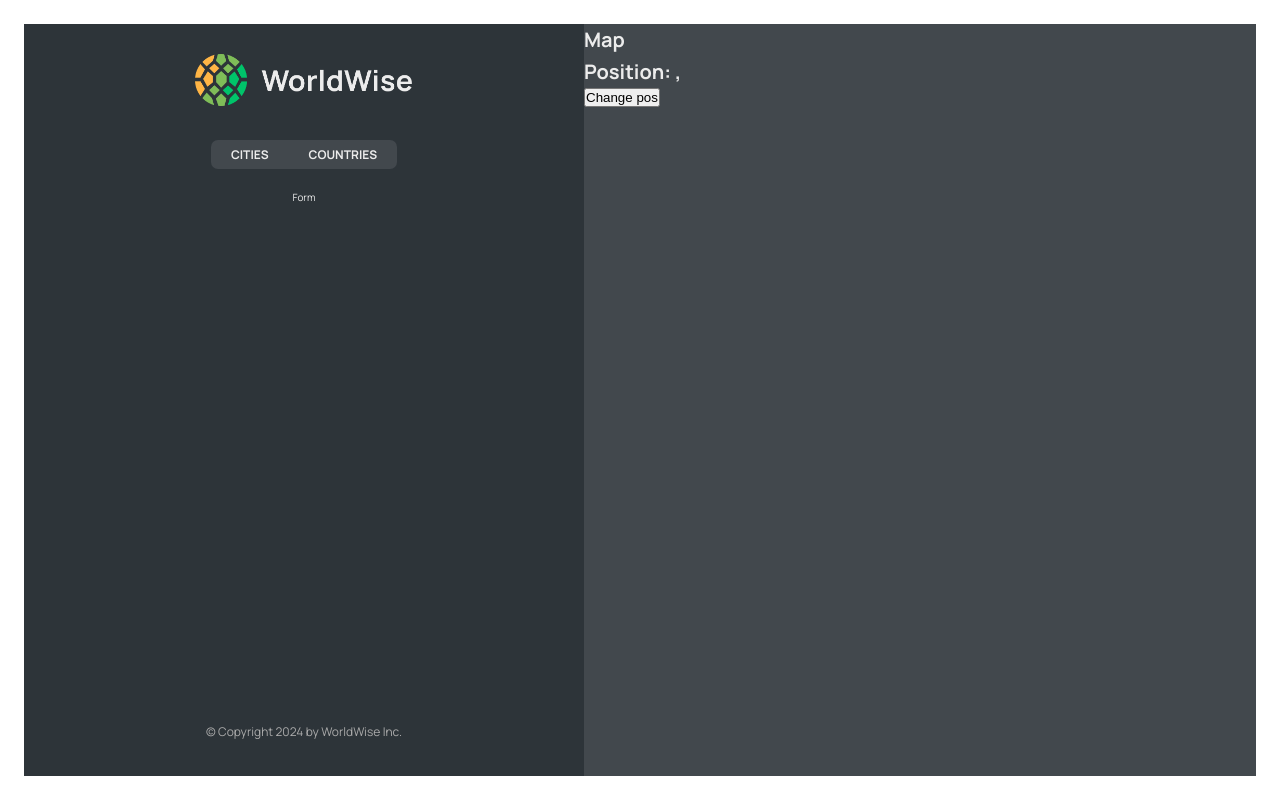
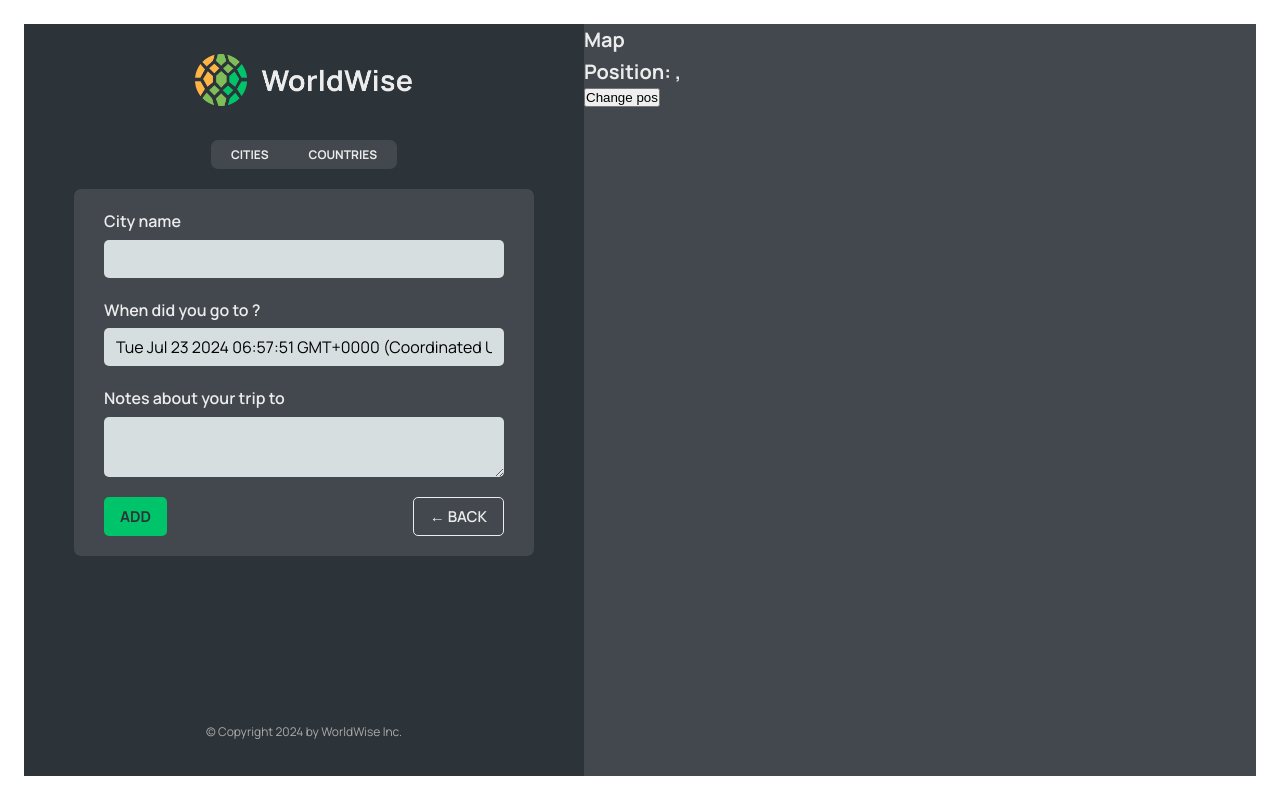
Before and after one commit to LinKai-Li/worldwise, a React (Vite) app: page /app/form in a window 1280 px wide. Built offline with nearby package versions, Linux system fonts and the light colour scheme; no server answers.

Commit message:
218. Programmatic Navigation with useNavigate

```diff
--- a/src/App.jsx
+++ b/src/App.jsx
@@ -10,6 +10,7 @@
 import CityList from "./components/CityList.jsx";
 import CountryList from "./components/CountryList.jsx";
 import City from "./components/City.jsx";
+import Form from "./components/Form.jsx";
 
 const BASE_URL = "http://localhost:9000";
 
@@ -54,7 +55,7 @@
             path="countries"
             element={<CountryList cities={cities} isLoading={isLoading} />}
           />
-          <Route path="form" element={<p>Form</p>} />
+          <Route path="form" element={<Form />} />
         </Route>
         <Route path="*" element={<PageNotFound />} />
       </Routes>
--- /dev/null
+++ b/src/components/Button.jsx
@@ -0,0 +1,11 @@
+import styles from "./Button.module.css";
+
+function Button({ children, onClick, type }) {
+  return (
+    <button onClick={onClick} className={`${styles.btn} ${styles[type]}`}>
+      {children}
+    </button>
+  );
+}
+
+export default Button;
--- a/src/components/CountryList.jsx
+++ b/src/components/CountryList.jsx
@@ -20,7 +20,7 @@
   return (
     <ul className={styles.countryList}>
       {countries.map((country) => (
-        <CountryItem country={country} />
+        <CountryItem country={country} key={country.country} />
       ))}
     </ul>
   );
--- a/src/components/Form.jsx
+++ b/src/components/Form.jsx
@@ -3,6 +3,8 @@
 import { useState } from "react";
 
 import styles from "./Form.module.css";
+import Button from "./Button.jsx";
+import { useNavigate } from "react-router-dom";
 
 export function convertToEmoji(countryCode) {
   const codePoints = countryCode
@@ -13,6 +15,8 @@
 }
 
 function Form() {
+  const navigate = useNavigate();
+
   const [cityName, setCityName] = useState("");
   const [country, setCountry] = useState("");
   const [date, setDate] = useState(new Date());
@@ -49,8 +53,16 @@
       </div>
 
       <div className={styles.buttons}>
-        <button>Add</button>
-        <button>&larr; Back</button>
+        <Button type="primary">Add</Button>
+        <Button
+          type="back"
+          onClick={(e) => {
+            e.preventDefault();
+            navigate(-1);
+          }}
+        >
+          &larr; Back
+        </Button>
       </div>
     </form>
   );
--- a/src/components/Map.jsx
+++ b/src/components/Map.jsx
@@ -1,13 +1,20 @@
 import styles from "./Map.module.css";
-import { useSearchParams } from "react-router-dom";
+import { useNavigate, useSearchParams } from "react-router-dom";
 
 function Map() {
+  const navigate = useNavigate();
+
   const [searchParams, setSearchParams] = useSearchParams();
   const lat = searchParams.get("lat");
   const lng = searchParams.get("lng");
 
   return (
-    <div className={styles.mapContainer}>
+    <div
+      className={styles.mapContainer}
+      onClick={() => {
+        navigate("form");
+      }}
+    >
       <h1>Map</h1>
       <h1>
         Position: {lat}, {lng}
```
